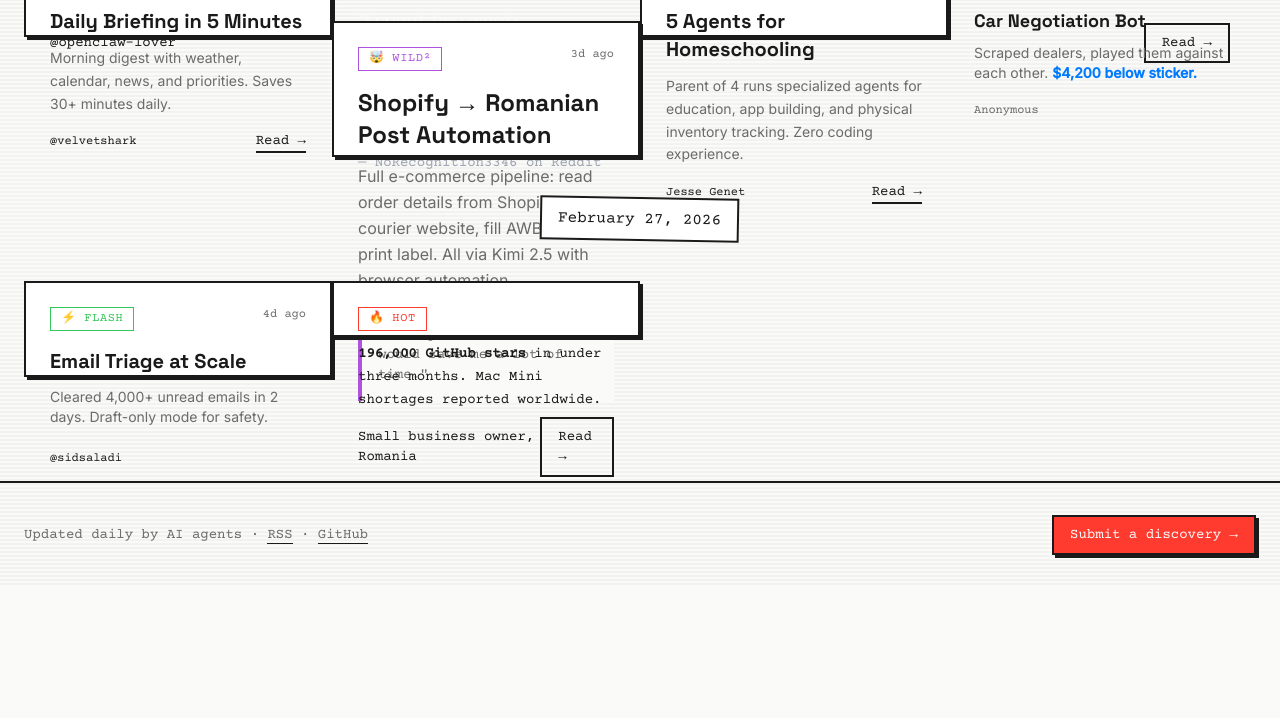
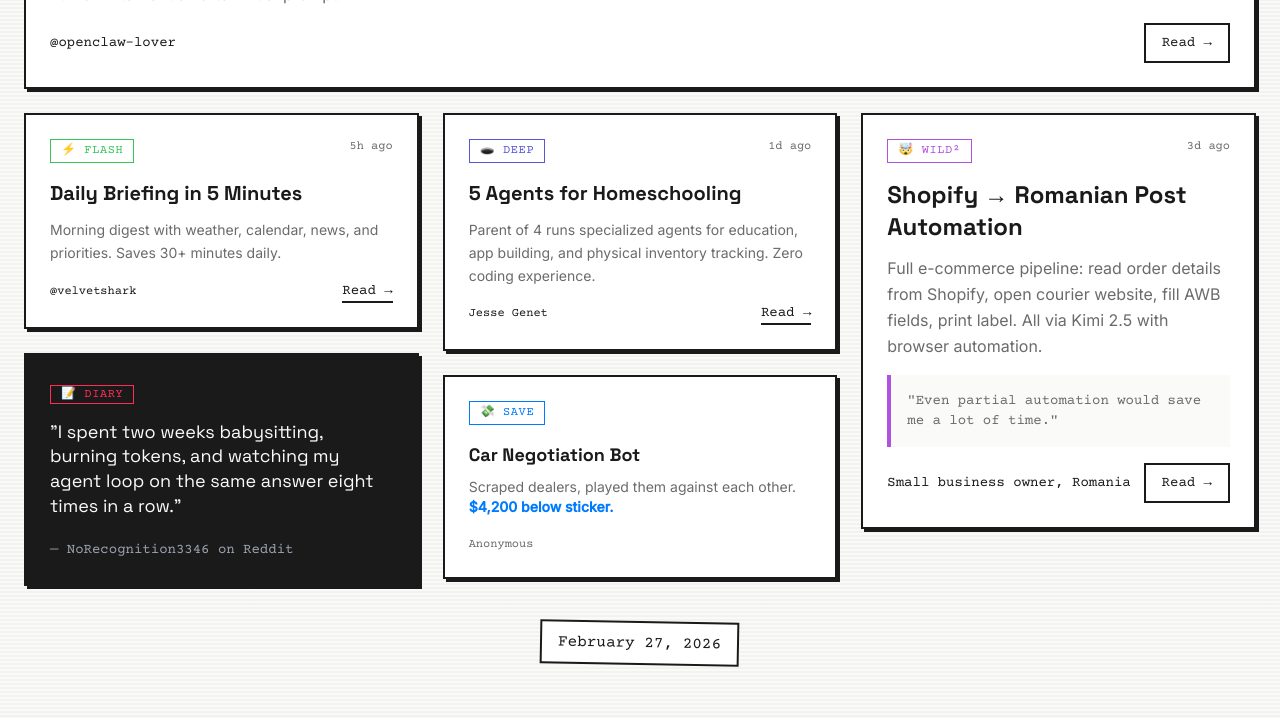
Before and after one commit to yuanhao/OpenClaw-Hunt, a plain HTML site: page index.html in a window 1280 px wide. Shown: the part 411-1129 px from the top of the page. Before the commit the page ends 998 px from the top, so only its background shows below. Drawn offline with nearby package versions, Linux system fonts and the light colour scheme.

Commit message:
Fix masonry layout and GitHub Pages paths

```diff
--- a/index.html
+++ b/index.html
@@ -69,19 +69,27 @@
             background: #fff;
         }
         .masonry-grid {
-            display: grid;
-            grid-template-columns: repeat(auto-fill, minmax(300px, 1fr));
-            grid-auto-rows: 10px;
-            gap: 0;
+            column-count: 3;
+            column-gap: 24px;
+        }
+        @media (max-width: 1024px) {
+            .masonry-grid { column-count: 2; }
+        }
+        @media (max-width: 640px) {
+            .masonry-grid { column-count: 1; }
         }
         .card {
             break-inside: avoid;
             margin-bottom: 24px;
+            display: block;
         }
-        .card-small { grid-row: span 8; }
-        .card-medium { grid-row: span 12; }
-        .card-large { grid-row: span 16; }
-        .card-full { grid-column: 1 / -1; grid-row: span 10; }
+        /* Remove old grid-row spans */
+        .card-small, .card-medium, .card-large, .card-full {
+            grid-row: auto;
+        }
+        .card-full {
+            column-span: all;
+        }
 
         /* Glitch effect for hot items */
         .glitch {
@@ -120,7 +128,7 @@
                     </p>
                 </div>
                 <div class="flex items-center gap-4">
-                    <a href="/zh/" class="font-mono text-sm border-2 border-ink px-3 py-1 hover:bg-ink hover:text-paper transition-colors">
+                    <a href="/OpenClaw-Hunt/zh/" class="font-mono text-sm border-2 border-ink px-3 py-1 hover:bg-ink hover:text-paper transition-colors">
                         中
                     </a>
                     <span class="font-mono text-sm bg-ink text-paper px-3 py-1">EN</span>
@@ -165,7 +173,7 @@
                     </p>
                     <div class="flex justify-between items-center">
                         <span class="font-mono text-sm">@openclaw-lover</span>
-                        <a href="/case/book-writing-agents.html" class="font-mono text-sm border-2 border-ink px-4 py-2 hover:bg-ink hover:text-paper transition-colors">
+                        <a href="/OpenClaw-Hunt/case/book-writing-agents.html" class="font-mono text-sm border-2 border-ink px-4 py-2 hover:bg-ink hover:text-paper transition-colors">
                             Read →
                         </a>
                     </div>
@@ -186,7 +194,7 @@
                     </p>
                     <div class="flex justify-between items-center">
                         <span class="font-mono text-xs">@velvetshark</span>
-                        <a href="/case/daily-briefing.html" class="font-mono text-sm border-b-2 border-ink">Read →</a>
+                        <a href="/OpenClaw-Hunt/case/daily-briefing.html" class="font-mono text-sm border-b-2 border-ink">Read →</a>
                     </div>
                 </article>
 
@@ -219,7 +227,7 @@
                     </p>
                     <div class="flex justify-between items-center">
                         <span class="font-mono text-xs">Jesse Genet</span>
-                        <a href="/case/homeschool-agents.html" class="font-mono text-sm border-b-2 border-ink">Read →</a>
+                        <a href="/OpenClaw-Hunt/case/homeschool-agents.html" class="font-mono text-sm border-b-2 border-ink">Read →</a>
                     </div>
                 </article>
 
@@ -259,7 +267,7 @@
                     </div>
                     <div class="flex justify-between items-center">
                         <span class="font-mono text-sm">Small business owner, Romania</span>
-                        <a href="/case/shopify-shipping.html" class="font-mono text-sm border-2 border-ink px-4 py-2 hover:bg-ink hover:text-paper transition-colors">
+                        <a href="/OpenClaw-Hunt/case/shopify-shipping.html" class="font-mono text-sm border-2 border-ink px-4 py-2 hover:bg-ink hover:text-paper transition-colors">
                             Read →
                         </a>
                     </div>
```
Also changed, not shown: zh/index.html (+1 -1 lines).
